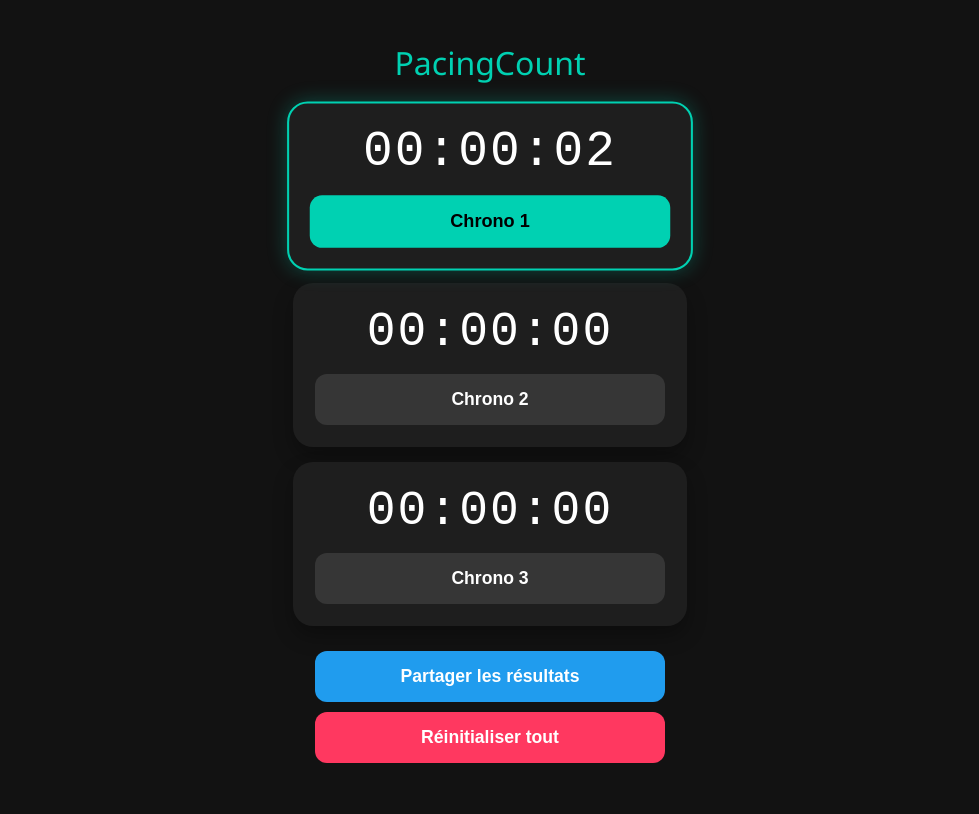
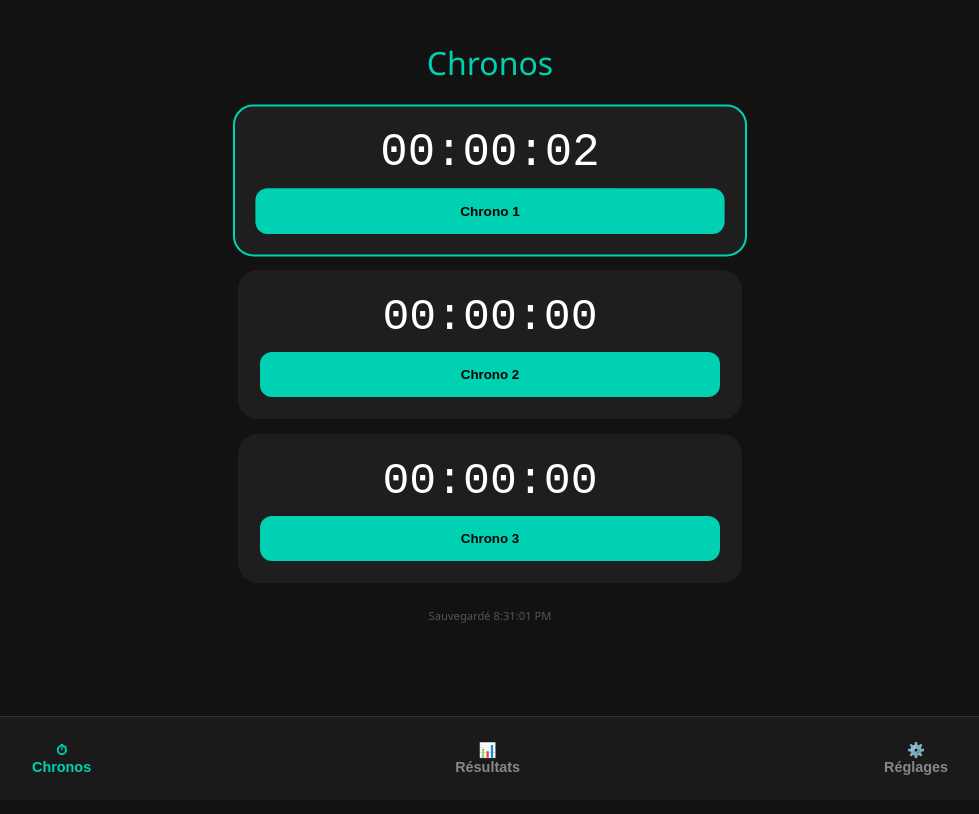
Before and after one commit to No-w-ay/PacingCount_test1, a plain HTML site: page index.html in a window 1280 px wide. Both pictures are taken after a click on the button "Chrono 1". Shown: the whole page, without its empty margins (150-1129 px from the left). Drawn offline with Linux system fonts and the light colour scheme.

Commit message:
Update index.html

```diff
--- a/index.html
+++ b/index.html
@@ -13,107 +13,139 @@
             --text: #ffffff;
             --accent: #00d1b2;
             --danger: #ff3860;
-            --info: #209cee;
+            --nav-bg: #1a1a1a;
         }
+
         body {
-            font-family: 'Segoe UI', Roboto, Helvetica, Arial, sans-serif;
+            font-family: 'Segoe UI', sans-serif;
             background-color: var(--bg);
             color: var(--text);
+            margin: 0;
+            padding-bottom: 70px; /* Espace pour la barre de navigation */
             display: flex;
             flex-direction: column;
             align-items: center;
+        }
+
+        /* Système de pages */
+        .page {
+            display: none; /* Caché par défaut */
+            width: 100%;
+            max-width: 500px;
             padding: 20px;
-            margin: 0;
-            min-height: 100vh;
+            box-sizing: border-box;
+            flex-direction: column;
+            align-items: center;
         }
-        h1 { color: var(--accent); margin-bottom: 20px; font-weight: 300; }
+        .page.active { display: flex; }
 
+        h1 { color: var(--accent); font-weight: 300; }
+
+        /* Chronos Card */
         .timer-card {
             background: var(--card);
             width: 100%;
-            max-width: 350px;
             padding: 20px;
             border-radius: 20px;
             margin-bottom: 15px;
             display: flex;
             flex-direction: column;
             align-items: center;
-            box-shadow: 0 10px 20px rgba(0,0,0,0.3);
             border: 2px solid transparent;
-            transition: all 0.3s ease;
+            transition: 0.3s;
         }
-        .timer-card.active {
-            border-color: var(--accent);
-            transform: scale(1.03);
-            box-shadow: 0 0 20px rgba(0, 209, 178, 0.3);
-        }
-        .time-display {
-            font-size: 3rem;
-            font-family: 'Courier New', Courier, monospace;
-            margin-bottom: 15px;
-            letter-spacing: 2px;
-        }
+        .timer-card.active { border-color: var(--accent); transform: scale(1.02); }
+        .time-display { font-size: 2.8rem; font-family: monospace; margin-bottom: 10px; }
+
+        /* Boutons */
         button {
-            width: 100%;
             padding: 15px;
-            font-size: 1.1rem;
             border: none;
             border-radius: 12px;
             cursor: pointer;
             font-weight: bold;
-            transition: opacity 0.2s, transform 0.1s;
-            touch-action: manipulation;
+            width: 100%;
         }
-        button:active { transform: scale(0.98); }
+        .btn-start { background: #363636; color: white; }
+        .active .btn-start { background: var(--accent); color: black; }
+        .btn-reset { background: var(--danger); color: white; margin-top: 20px; }
 
-        .btn-start { background-color: #363636; color: white; }
-        .active .btn-start { background-color: var(--accent); color: #000; }
+        /* Liste des résultats */
+        .res-item {
+            background: var(--card);
+            padding: 15px;
+            border-radius: 10px;
+            width: 100%;
+            margin-bottom: 10px;
+            display: flex;
+            justify-content: space-between;
+        }
 
-        .controls {
+        /* Barre de navigation basse */
+        nav {
+            position: fixed;
+            bottom: 0;
             width: 100%;
-            max-width: 350px;
+            background: var(--nav-bg);
+            display: flex;
+            justify-content: space-around;
+            padding: 10px 0;
+            border-top: 1px solid #333;
+            z-index: 100;
+        }
+        nav button {
+            background: none;
+            color: #888;
+            width: auto;
+            font-size: 0.9rem;
             display: flex;
             flex-direction: column;
-            gap: 10px;
-            margin-top: 10px;
+            align-items: center;
         }
-        .btn-export { background-color: var(--info); color: white; }
-        .btn-reset { background-color: var(--danger); color: white; }
+        nav button.active { color: var(--accent); }
 
-        #save-indicator {
-            margin-top: 15px;
-            font-size: 0.8rem;
-            color: #666;
-            height: 1rem;
-            transition: opacity 0.5s;
-        }
+        #save-indicator { font-size: 0.7rem; color: #555; margin-top: 10px; }
     </style>
 </head>
 <body>
 
-    <h1>PacingCount</h1>
-
+    <main id="page-chronos" class="page active">
+        <h1>Chronos</h1>
         <div id="card-0" class="timer-card">
             <div id="display-0" class="time-display">00:00:00</div>
             <button class="btn-start" onclick="toggleTimer(0)">Chrono 1</button>
         </div>
-
         <div id="card-1" class="timer-card">
             <div id="display-1" class="time-display">00:00:00</div>
             <button class="btn-start" onclick="toggleTimer(1)">Chrono 2</button>
         </div>
-
         <div id="card-2" class="timer-card">
             <div id="display-2" class="time-display">00:00:00</div>
             <button class="btn-start" onclick="toggleTimer(2)">Chrono 3</button>
         </div>
+        <div id="save-indicator"></div>
+    </main>
 
-    <div class="controls">
-        <button class="btn-export" onclick="exportTimes()">Partager les résultats</button>
+    <main id="page-resultats" class="page">
+        <h1>Résultats</h1>
+        <div id="results-list" style="width:100%"></div>
+        <button onclick="exportTimes()" style="background:var(--accent); color:black; margin-top:20px;">Partager</button>
         <button class="btn-reset" onclick="resetAll()">Réinitialiser tout</button>
+    </main>
+
+    <main id="page-reglages" class="page">
+        <h1>Réglages</h1>
+        <p>Les fonctionnalités de réglages arriveront bientôt.</p>
+        <div style="background:var(--card); padding:20px; border-radius:15px; width:100%;">
+            <label>Mode sombre : Activé</label>
         </div>
+    </main>
 
-    <div id="save-indicator"></div>
+    <nav>
+        <button onclick="showPage('chronos')" id="nav-chronos" class="active">⏱<br>Chronos</button>
+        <button onclick="showPage('resultats')" id="nav-resultats">📊<br>Résultats</button>
+        <button onclick="showPage('reglages')" id="nav-reglages">⚙️<br>Réglages</button>
+    </nav>
 
     <script>
         let times = JSON.parse(localStorage.getItem('pacingTimes')) || [0, 0, 0];
@@ -121,8 +153,18 @@
         let lastTimestamp = null;
         let lastSaveTime = Date.now();
 
-        const indicator = document.getElementById('save-indicator');
+        // --- NAVIGATION ---
+        function showPage(pageId) {
+            document.querySelectorAll('.page').forEach(p => p.classList.remove('active'));
+            document.querySelectorAll('nav button').forEach(b => b.classList.remove('active'));
 
+            document.getElementById('page-' + pageId).classList.add('active');
+            document.getElementById('nav-' + pageId).classList.add('active');
+
+            if(pageId === 'resultats') updateResultsList();
+        }
+
+        // --- LOGIQUE CHRONO ---
         function formatTime(ms) {
             let s = Math.floor(ms / 1000);
             let m = Math.floor(s / 60);
@@ -133,68 +175,69 @@
 
         function toggleTimer(index) {
             const now = Date.now();
-
-            // Si on change de chrono, on met à jour le temps de celui qui était actif avant de switcher
             if (activeTimer !== null) {
                 times[activeTimer] += (now - lastTimestamp);
             }
-
             if (activeTimer === index) {
-                activeTimer = null; // Pause
+                activeTimer = null;
             } else {
-                activeTimer = index; // Start nouveau
+                activeTimer = index;
                 lastTimestamp = now;
             }
-
             saveToDisk();
             updateUI();
         }
 
         function updateUI() {
             for (let i = 0; i < 3; i++) {
-                document.getElementById(`display-${i}`).innerText = formatTime(times[i]);
-                document.getElementById(`card-${i}`).classList.toggle('active', activeTimer === i);
+                const el = document.getElementById(`display-${i}`);
+                if(el) el.innerText = formatTime(times[i]);
+                const card = document.getElementById(`card-${i}`);
+                if(card) card.classList.toggle('active', activeTimer === i);
             }
         }
 
-        function resetAll() {
-            if(confirm("Effacer définitivement les 3 chronos ?")) {
-                times = [0, 0, 0];
-                activeTimer = null;
-                saveToDisk();
-                updateUI();
-            }
-        }
-
-        function exportTimes() {
-            const texte = `PacingCount - Résultats :\n1: ${formatTime(times[0])}\n2: ${formatTime(times[1])}\n3: ${formatTime(times[2])}`;
-            if (navigator.share) {
-                navigator.share({ title: 'Mes temps PacingCount', text: texte }).catch(() => {});
-            } else {
-                alert(texte);
-            }
+        function updateResultsList() {
+            const list = document.getElementById('results-list');
+            list.innerHTML = times.map((t, i) => `
+                <div class="res-item">
+                    <span>Chrono ${i+1}</span>
+                    <strong>${formatTime(t)}</strong>
+                </div>
+            `).join('');
         }
 
         function saveToDisk() {
             localStorage.setItem('pacingTimes', JSON.stringify(times));
             lastSaveTime = Date.now();
-            indicator.innerText = "Sauvegardé sur l'appareil";
-            indicator.style.opacity = "1";
-            setTimeout(() => { indicator.style.opacity = "0"; }, 2000);
+            const ind = document.getElementById('save-indicator');
+            ind.innerText = "Sauvegardé " + new Date().toLocaleTimeString();
         }
 
-        // Boucle de rafraîchissement
+        function resetAll() {
+            if(confirm("Réinitialiser ?")) {
+                times = [0, 0, 0];
+                activeTimer = null;
+                saveToDisk();
+                updateUI();
+                updateResultsList();
+            }
+        }
+
+        function exportTimes() {
+            const texte = times.map((t,i) => `Chrono ${i+1}: ${formatTime(t)}`).join('\n');
+            if (navigator.share) navigator.share({ title: 'PacingCount', text: texte });
+            else alert(texte);
+        }
+
         setInterval(() => {
             if (activeTimer !== null) {
                 const now = Date.now();
                 const delta = now - lastTimestamp;
+                let currentTimeDisplay = times[activeTimer] + delta;
+                const display = document.getElementById(`display-${activeTimer}`);
+                if(display) display.innerText = formatTime(currentTimeDisplay);
 
-                // On calcule le temps réel pour l'affichage sans modifier la variable 'times'
-                // immédiatement (on ne modifie 'times' que lors de la sauvegarde ou du toggle)
-                let currentTimeDisplay = times[activeTimer] + delta;
-                document.getElementById(`display-${activeTimer}`).innerText = formatTime(currentTimeDisplay);
-
-                // Sauvegarde automatique toutes les 30 secondes
                 if (now - lastSaveTime >= 30000) {
                     times[activeTimer] += (now - lastTimestamp);
                     lastTimestamp = now;
```
Lines whose indentation alone changed are shown as unchanged.
